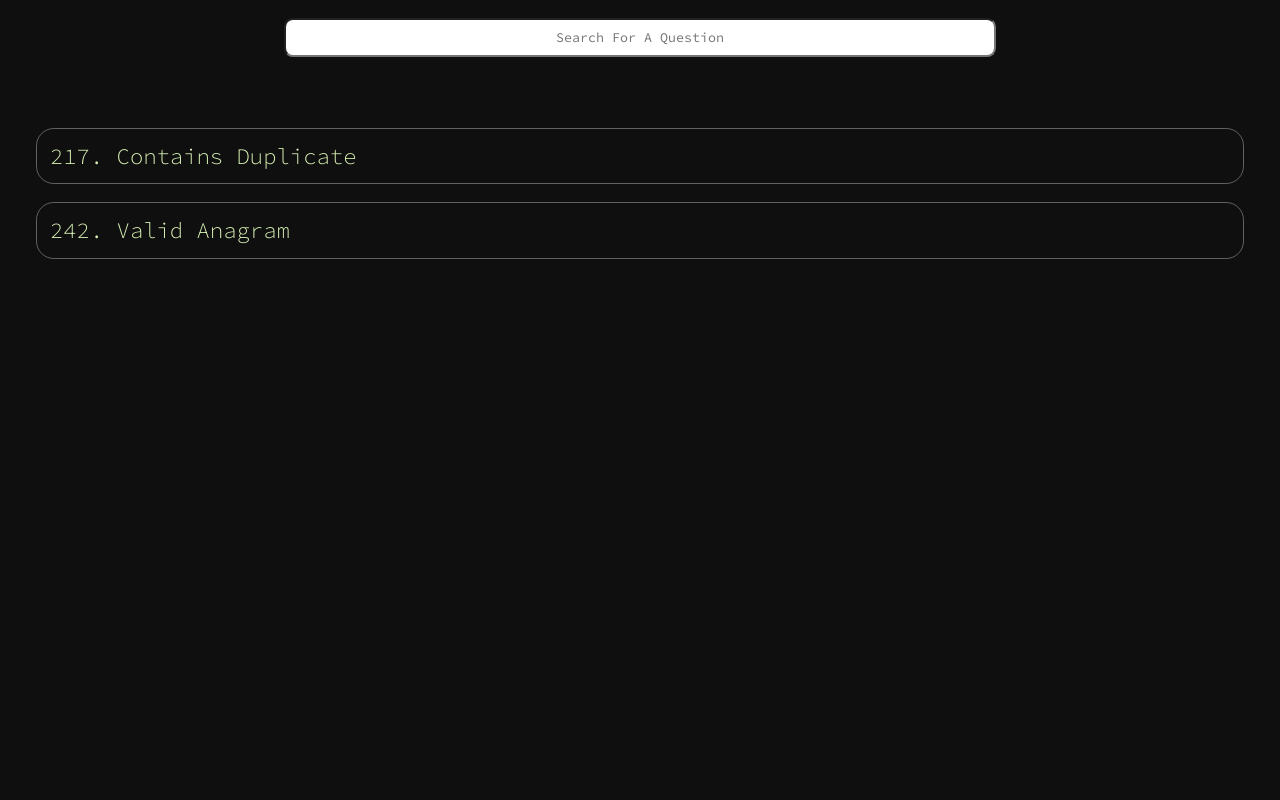
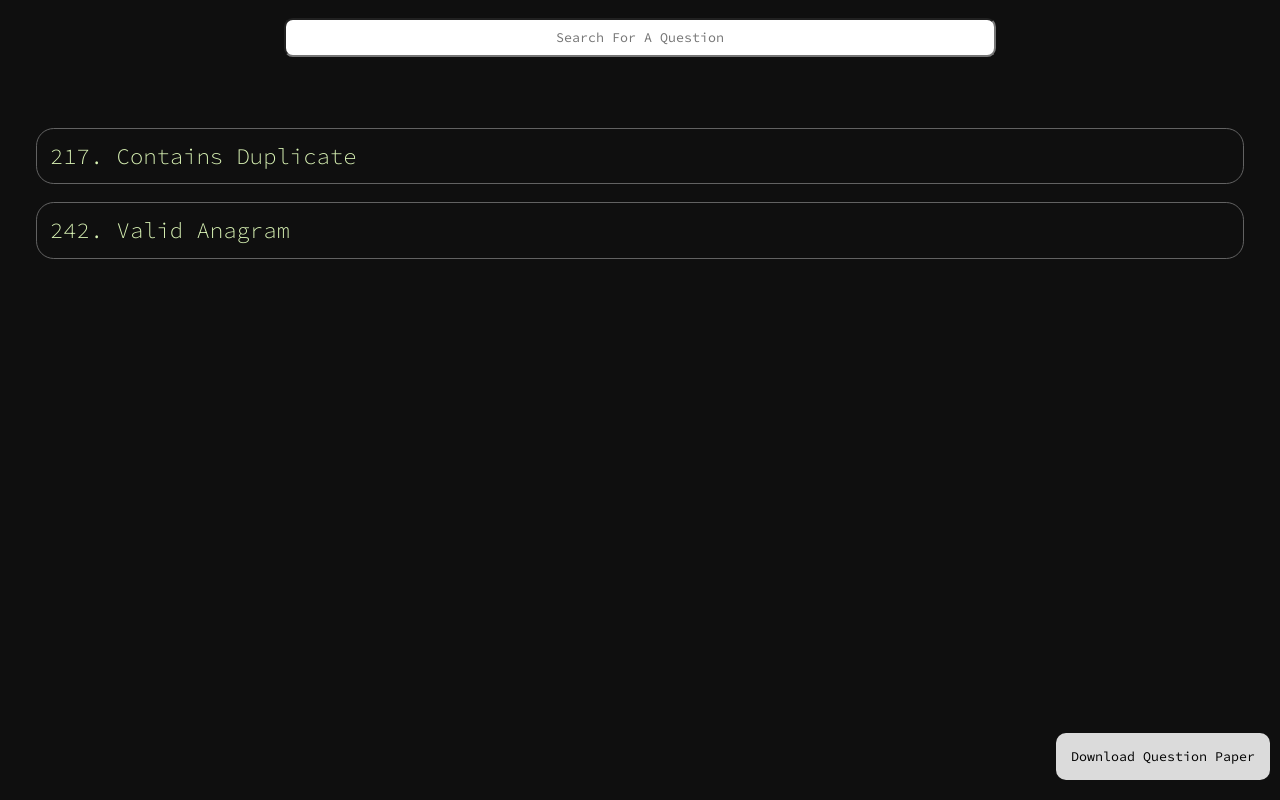
Before and after one commit to Mohammed-Masood-SE/HeatCode, a React app: page / in a window 1280 px wide. Built offline with nearby package versions, Linux system fonts and the light colour scheme.

Commit message:
Added download question paper feature

```diff
--- a/src/Data/questions.js
+++ b/src/Data/questions.js
@@ -47,7 +47,6 @@ let questions = [
         return True`,
         tip:"Use 2 maps to see if equal amount of letters exist in both maps"
     }
-
 ]
 
 export default questions
--- a/src/Screens/Details/Details.module.css
+++ b/src/Screens/Details/Details.module.css
@@ -4,8 +4,11 @@
 
 .detailsWrapper a{font-weight: 300;text-decoration: none;}
 .detailsWrapper p{margin-top: 20px;}
+.codeBlockWrapper{overflow-x: auto;margin-top: 20px;}
 
-.codeBlockWrapper{overflow-x: auto;margin-top: 20px;}
+
+.tip,.codeBlockWrapper{filter: blur(2px);transition: 0.4s all;}
+.tip:hover,.codeBlockWrapper:hover{filter: blur(0px);}
 
 @media (max-width:1440px){
     .detailsWrapper{padding: 2.778vw;}
--- a/src/Screens/Home/Home.js
+++ b/src/Screens/Home/Home.js
@@ -11,14 +11,57 @@ function Home() {
         setDisplayQuestion(filteredSearch)
     }
 
+    const downloadQuestionPaper = () => {
+        try {
+            let completed = JSON.parse(localStorage.getItem("questions")) || [];
+            let remainingQuestions = []
+            while(completed.length < questions.length && remainingQuestions.length < 3){
+                let randomNumber = Math.floor(Math.random() * questions.length);
+                if(!completed.includes(randomNumber)){
+                    completed.push(randomNumber)
+                    remainingQuestions.push(randomNumber)
+                }
+            }
+            if(completed.length >= questions.length){
+                localStorage.setItem("questions",JSON.stringify([]))
+            }else{
+                localStorage.setItem("questions",JSON.stringify(completed))
+            }
+            let textContent = ``
+            for(let i=0;i<remainingQuestions.length;i++){
+                textContent += `${i+1}. ${questions[remainingQuestions[i]].questionName}\n${questions[remainingQuestions[i]].question}\n\n`
+            }
+            // Download Text File
+            const blob = new Blob([textContent], { type: "text/plain" });
+            const url = URL.createObjectURL(blob);
+            const link = document.createElement("a");
+            link.href = url;
+            link.download = "Question-Paper.txt";
+            document.body.appendChild(link);
+            link.click();
+            URL.revokeObjectURL(url);
+            document.body.removeChild(link);
+        } catch (e) {
+            console.log(e);
+        }
+    };
+
+
+
+
+
     return (
       <div className={styles.homeWrapper}>
         {!selectedQuestion && <div>
+            <button onClick={downloadQuestionPaper} className={styles.download}>Download Question Paper</button>
             <div className={styles.searchBarWrapper}>
                 <input onChange={(e)=>searchHandle(e.target.value)} placeholder="Search For A Question"></input>
             </div>
             <div className={styles.questionsWrapper}>
-                {displayQuestions.map((q)=><div key={q.leetNumber} className={styles.questionWrapper} onClick={()=>setSelectedQuestion(q)}>
+                {displayQuestions.map((q)=><div key={q.leetNumber} className={styles.questionWrapper}
+                onClick={()=>{
+                    setSelectedQuestion(q);
+                    }}>
                     <h3 className={q.difficulty === "Easy"?styles.easy:q.difficulty === "Hard"?styles.hard:styles.medium}>{q.leetNumber}. {q.questionName}</h3>
                 </div>)}
             </div>
--- a/src/Screens/Home/Home.module.css
+++ b/src/Screens/Home/Home.module.css
@@ -1,4 +1,4 @@
-.homeWrapper{max-width: 1440px;margin: 0 auto;}
+.homeWrapper{max-width: 1440px;margin: 0 auto;min-height: 100vh;position: relative;}
 
 .searchBarWrapper{text-align: center;padding: 20px;}
 .searchBarWrapper input{width: 800px;padding: 10px;outline: none;border-radius: 10px;color: black;text-align: center;}
@@ -7,6 +7,7 @@
 .questionWrapper{margin-top: 20px;border: 1px solid rgb(98, 98, 98);padding: 15px;border-radius: 20px;cursor: pointer;}
 .questionWrapper h3{font-weight: 300;}
 
+.download{color: rgb(0, 0, 0);outline: none;padding: 15px;position: absolute;bottom: 20px;right: 10px;cursor: pointer;background-color: rgb(219, 219, 219);border: none;border-radius: 10px;}
 
 @media (max-width:1440px){
     .searchBarWrapper{padding: 1.389vw;}
@@ -20,6 +21,7 @@
     .searchBarWrapper input{width: 90%;padding: 1.5vw;border-radius: 2vw;}
     .questionsWrapper{padding: 2vw;}
     .questionWrapper{margin-top: 3vw;border: 0.2vw solid rgb(98, 98, 98);padding: 2vw;border-radius: 2vw;}
+
 }
 
 .easy{color: rgb(218, 244, 181);}
```
